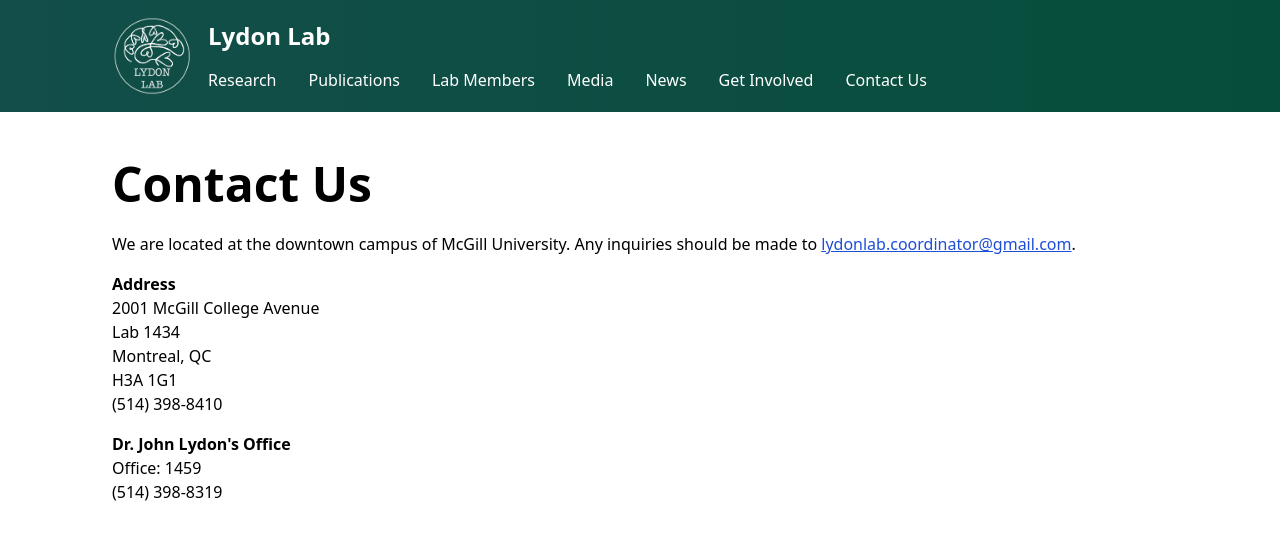
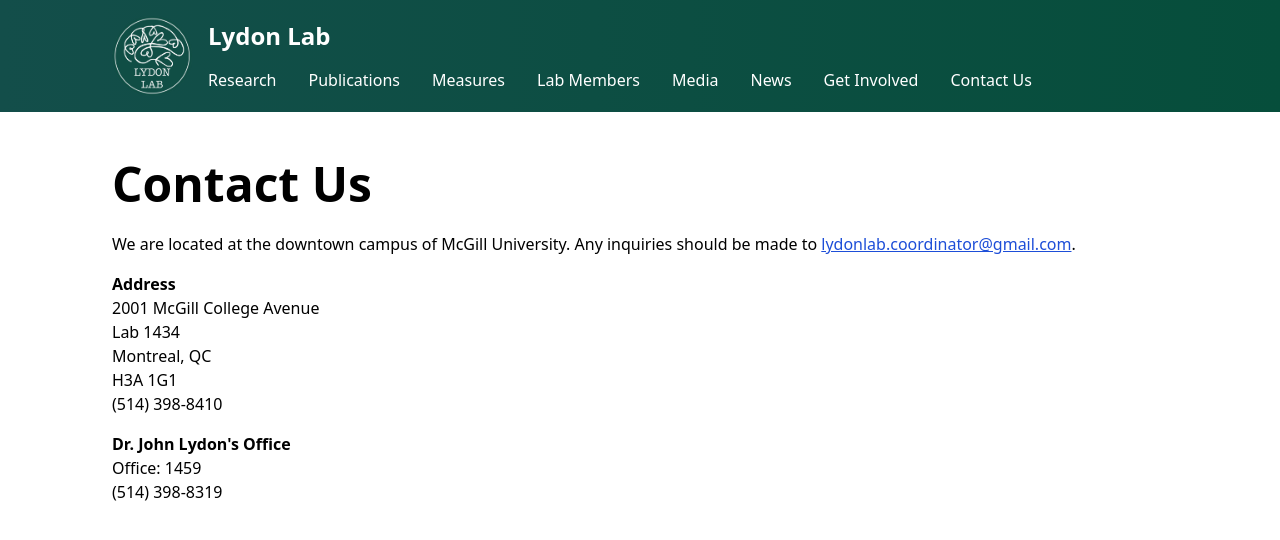
Before and after one commit to lydonit/lydon-main, a SvelteKit app: page /contact-us in a window 1280 px wide. Shown: the top 540 px of the page. Built offline with nearby package versions, Linux system fonts and the light colour scheme.

Commit message:
Update Navbar.svelte to have measures

```diff
--- a/src/components/Navbar.svelte
+++ b/src/components/Navbar.svelte
@@ -24,8 +24,9 @@
 
       <div class="hidden md:flex flex-row text-base flex-wrap gap-y-2">
         <NavItem route="/research" display="Research" />
-        <NavItem route="/publications" display="Publications" />
-        <NavItem route="/lab-members" display="Lab Members" />
+<NavItem route="/publications" display="Publications" />
+<NavItem route="/measures" display="Measures" />
+<NavItem route="/lab-members" display="Lab Members" />
         <NavItem route="/media" display="Media" />
         <NavItem route="/news" display="News" />
         <!-- <NavItem route="/blog" display="Blog" /> -->
@@ -68,9 +69,10 @@
 
 	{#if opened}
 		<div class="md:hidden flex flex-col pb-4" on:click={() => (opened = !opened)}>
-			<NavItem style="col" route="/research" display="Research" />
-			<NavItem style="col" route="/publications" display="Publications" />
-			<NavItem style="col" route="/lab-members" display="Lab Members" />
+      <NavItem style="col" route="/research" display="Research" />
+      <NavItem style="col" route="/publications" display="Publications" />
+      <NavItem style="col" route="/measures" display="Measures" />
+      <NavItem style="col" route="/lab-members" display="Lab Members" />
 			<NavItem style="col" route="/media" display="Media" />
 			<NavItem style="col" route="/news" display="News" />
 			<!-- <NavItem style="col" route="/blog" display="Blog" /> -->
```
